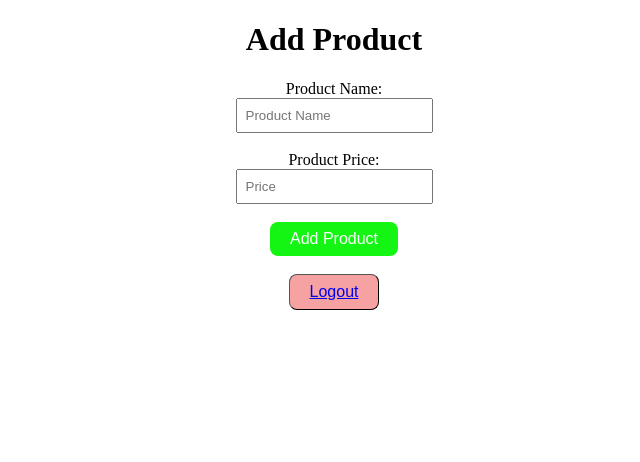
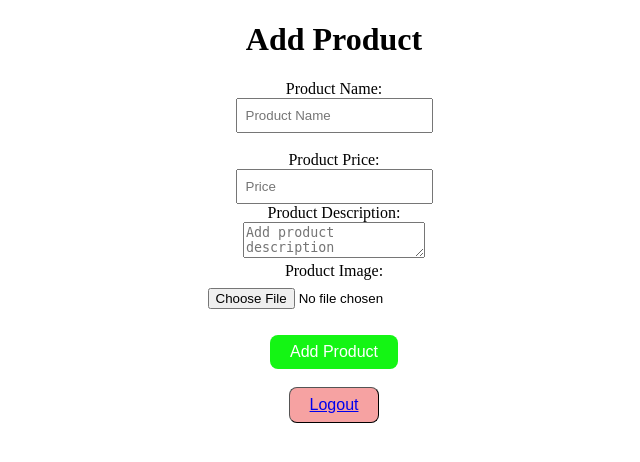
Before and after one commit to MichaelWaruiru/qr-scanner, a Flask app: page /add_product in a window 1280 px wide. Shown: the top 462 px of the page, without its empty margins (306-946 px from the left). Run offline with Flask 3, Linux system fonts and the light colour scheme; the visitor is signed in with stand-in values (Sample User, id 1).

Commit message:
Modified the db adding image and description

```diff
--- a/main.py
+++ b/main.py
@@ -10,6 +10,7 @@ import os
 from flask import send_file
 from dotenv import load_dotenv
 from admin_auth.auth import login_required, admin_login, admin_logout
+from werkzeug.utils import secure_filename
 
 
 app = Flask(__name__)
@@ -17,9 +18,15 @@ app.secret_key = os.getenv("SECRET_KEY")
 load_dotenv()
 
 # Database configurations
-app.config["SQLALCHEMY_DATABASE_URI"] = "sqlite:///products.db"
-app.config["SQLALCHEMY_TRACK_mODIFICATIONS"] = False
+app.config["SQLALCHEMY_DATABASE_URI"] = "sqlite:///test.db"
+app.config["SQLALCHEMY_TRACK_MODIFICATIONS"] = False
 db = SQLAlchemy(app)
+
+# Configure upload folder
+app.config['UPLOAD_FOLDER'] = 'static/uploads'
+
+# Allowed image extensions
+ALLOWED_EXTENSIONS = {"png", "jpg", "jpeg", "gif"}
 
 # Configure M-Pesa keys
 MPESA_CONSUMER_KEY = os.getenv("MPESA_CONSUMER_KEY")
@@ -33,6 +40,8 @@ class Product(db.Model):
    id = db.Column(db.Integer, primary_key=True)
    name = db.Column(db.String(100), nullable=False)
    price = db.Column(db.Float, nullable=False)
+   image_filename = db.Column(db.String(255), nullable=True)
+   description = db.Column(db.String(255), nullable=True)
 
 
 # Create database and table
@@ -54,6 +63,11 @@ app.add_url_rule('/admin/login', 'admin_login', admin_login, methods=['GET', 'PO
 app.add_url_rule('/admin/logout', 'admin_logout', admin_logout)
 
 
+# Check if the image file is allowed
+def allowed_image_file(filename):
+   return "." in filename and filename.rsplit(".", 1)[1].lower() in ALLOWED_EXTENSIONS
+
+
 # Admin endpoint to add Product
 @app.route('/add_product', methods=['GET', 'POST'])
 @login_required
@@ -64,12 +78,24 @@ def add_product():
     # Handle form submission
     name = request.form.get('name')
     price = request.form.get('price')
+    image = request.files.get('image')
+    description = request.form.get('description')
+
+    print("Image uploaded", image)
 
     # Validate inputs
     if not name or not price:
         flash("Invalid product data.", "danger")
         return jsonify({"error": "Invalid product data"}), 400
 
+
+    # Validate image file
+    if image and allowed_image_file(image.filename):
+       image_filename = secure_filename(image.filename)
+       image_path = os.path.join(app.config['UPLOAD_FOLDER'], image_filename)
+       image.save(image_path)
+    else:
+       image_filename = None
 
     # Convert proce to float
     try:
@@ -79,7 +105,7 @@ def add_product():
        return jsonify({"error": "Price must be a number"}), 400
 
     # Add a product to database
-    product = Product(name=name, price=price)
+    product = Product(name=name, price=price, description=description, image_filename=image_filename)
     db.session.add(product)
     db.session.commit()
 
--- a/templates/home.html
+++ b/templates/home.html
@@ -10,6 +10,10 @@
         {% for product in products %}
         <li>
             <h3>{{ product.name }} - KES: {{ product.price }}</h3>
+            {% if product.image_filename %}
+                <img src="{{ url_for('static', filename='uploads/' + product.image_filename) }}" alt="Image of {{ product.name }}" style="width: 150px;height: 150px;">
+            {% endif %}
+            <p>{{ product.description }}</p>
             <!-- Link to view the QR code for each product -->
             <img src="{{ url_for('generate_qr', product_id=product.id) }}" alt="QR Code for {{ product.name }}" style="width:150px;height:150px;">
         </li>
--- a/templates/products.html
+++ b/templates/products.html
@@ -9,7 +9,13 @@
         <input type="text" id="name" name="name" placeholder="Product Name" required><br><br>
 
         <label for="price">Product Price:</label><br>
-        <input type="number" step="1" id="price" name="price" placeholder="Price" required><br><br>
+        <input type="number" step="1" id="price" name="price" placeholder="Price" required><br>
+
+        <label for="description">Product Description:</label><br>
+        <textarea name="description" id="description" placeholder="Add product description" required></textarea><br>
+
+        <label for="image">Product Image:</label><br>
+        <input type="file" name="image" id="image" accept="image/*" required><br><br>
 
         <button class="add-product" type="submit">Add Product</button>
         <br>
```
Also changed, not shown: instance/products.db.
